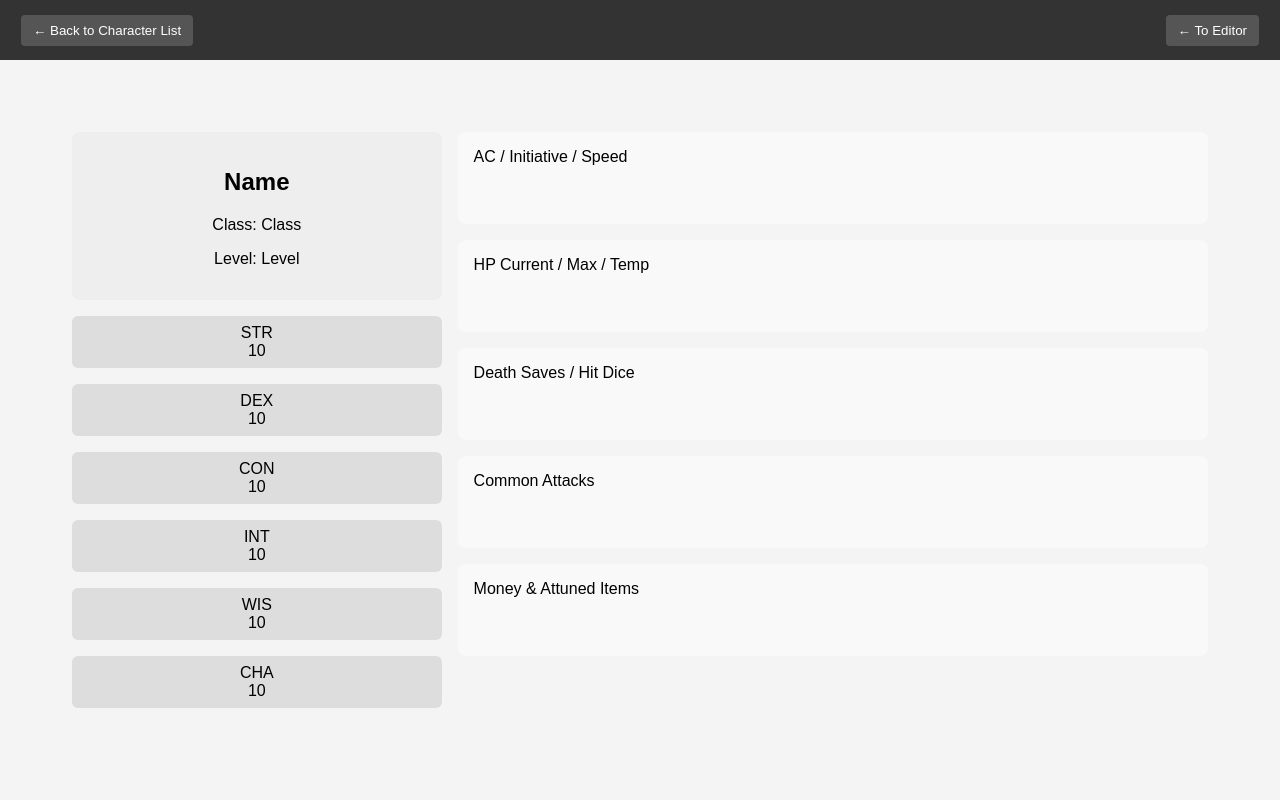
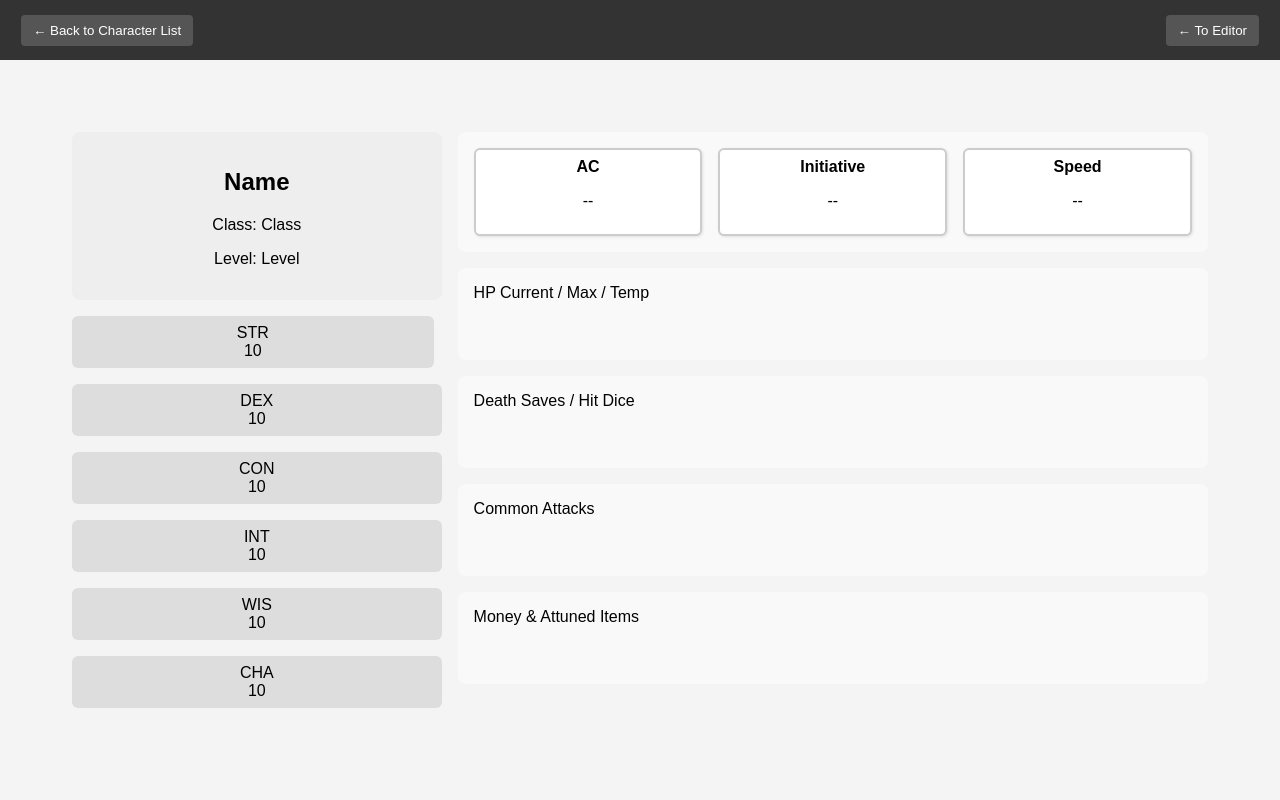
Before and after one commit to Dug2555/dnd-character-tracker, a website: page tracker.html in a window 1280 px wide. Shown: the top 800 px of the page. Drawn offline with nearby package versions, Linux system fonts and the light colour scheme.

Commit message:
Make AC Speed and int look better

```diff
--- a/style.css
+++ b/style.css
@@ -108,3 +108,19 @@ body {
     border-radius: 8px;
     min-height: 60px;
   }
+
+  .triple-box {
+    display: flex;
+    justify-content: space-between;
+    gap: 1rem;
+  }
+
+  .sub-box {
+    flex: 1;
+    background: #fff;
+    border: 2px solid #ccc;
+    border-radius: 6px;
+    padding: 0.5rem;
+    text-align: center;
+    box-shadow: 1px 1px 3px rgba(0,0,0,0.1);
+  }
--- a/tracker.html
+++ b/tracker.html
@@ -24,10 +24,10 @@
                   </div>
 
                     <div class="ability-scores">
-                        <div class="stat-box">STR<br><span id="stat-str">10</span><span id="tracker-str-mod"></span></div>
+                        <div class="stat-box">STR<br><span id="stat-str">10</span></div><span id="tracker-str-mod"></span>
                     </div>
                     <div class="ability-scores">
-                        <div class="stat-box">DEX<br><span id="stat-dex">10</span><span id="tracker-dex-mod"></span></div>
+                        <div class="stat-box">DEX<br><span id="stat-dex">10</span><br><span id="tracker-dex-mod"></span></div>
                     </div>
                     <div class="ability-scores">
                         <div class="stat-box">CON<br><span id="stat-con">10</span><span id="tracker-con-mod"></span></div>
@@ -45,7 +45,21 @@
 
                 <div class="right-column">
                   <!-- Placeholder content -->
-                  <div class="info-box">AC / Initiative / Speed</div>
+                  <div class="info-box triple-box">
+                    <div class="sub-box">
+                      <strong>AC</strong>
+                      <p id="tracker-ac">--</p>
+                    </div>
+                    <div class="sub-box">
+                      <strong>Initiative</strong>
+                      <p id="tracker-init">--</p>
+                    </div>
+                    <div class="sub-box">
+                      <strong>Speed</strong>
+                      <p id="tracker-speed">--</p>
+                    </div>
+                  </div>
+
                   <div class="info-box">HP Current / Max / Temp</div>
                   <div class="info-box">Death Saves / Hit Dice</div>
                   <div class="info-box">Common Attacks</div>
```
